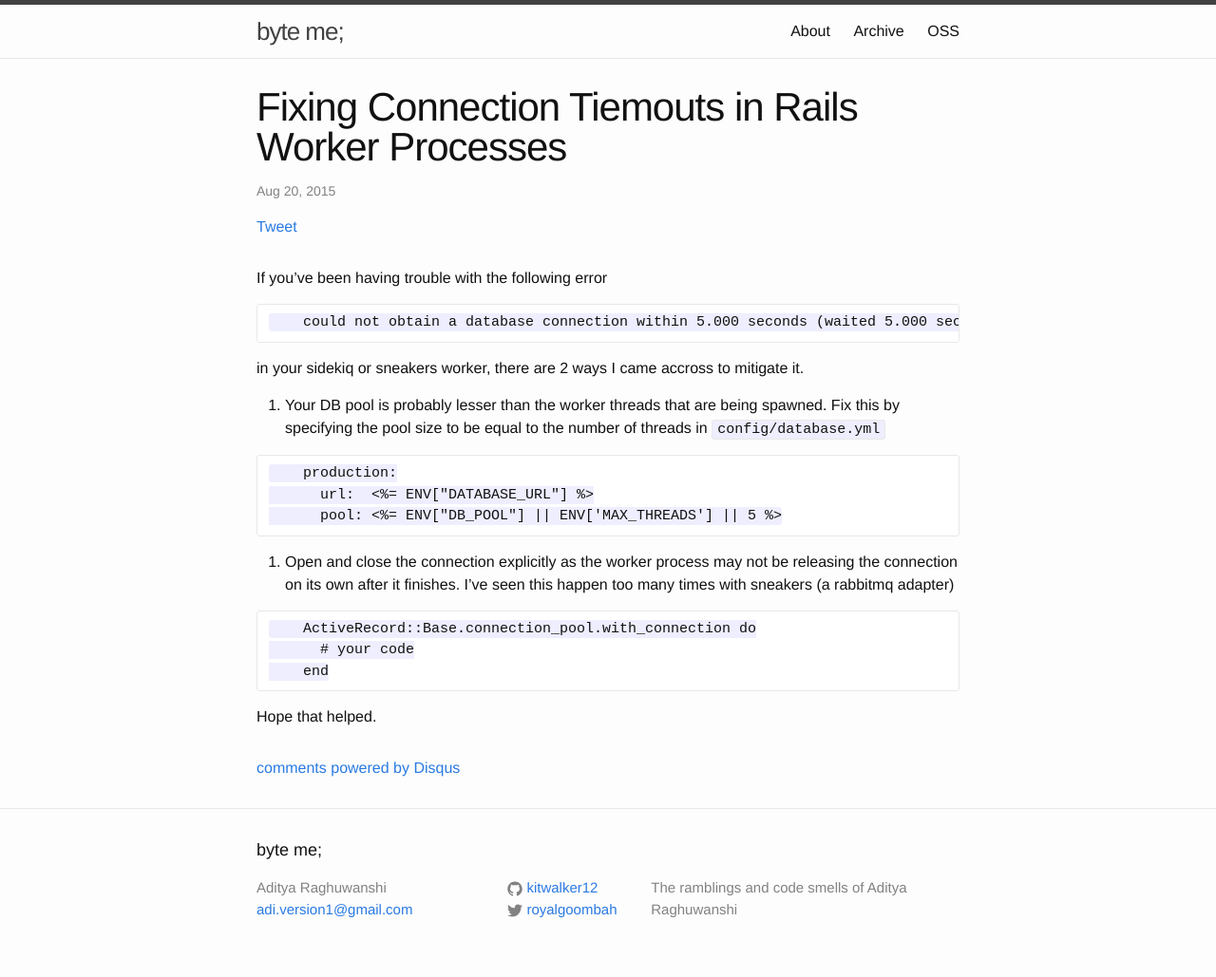
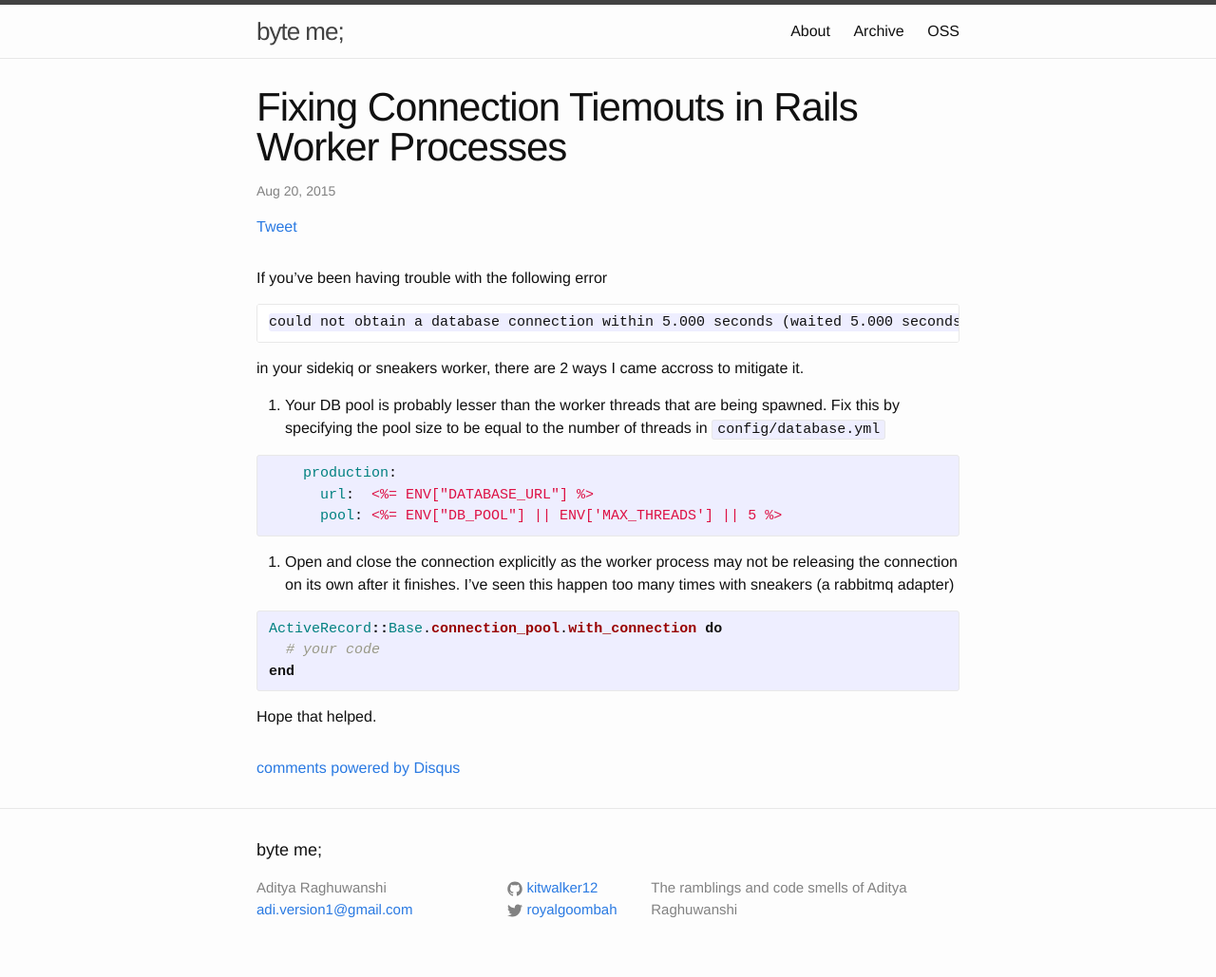
Before and after one commit to kitwalker12/kitwalker12.github.io, a Jekyll site: the page built from _posts/2015-08-20-rails-connection-timeout.md, in a window 1280 px wide. Shown: the whole page at 95% size. Built offline with Jekyll 4.4.1, drawn with Linux system fonts in a browser that asks for light colours; comment, search, counter and statistics services are not loaded.

Commit message:
update code highlight

````diff
--- a/_posts/2015-08-20-rails-connection-timeout.md
+++ b/_posts/2015-08-20-rails-connection-timeout.md
@@ -10,25 +10,25 @@ tags: rails sidekiq sneakers rabbitmq
 If you've been having trouble with the following error
 
 ```
-    could not obtain a database connection within 5.000 seconds (waited 5.000 seconds)
+could not obtain a database connection within 5.000 seconds (waited 5.000 seconds)
 ```
 
 in your sidekiq or sneakers worker, there are 2 ways I came accross to mitigate it.
 
 1. Your DB pool is probably lesser than the worker threads that are being spawned. Fix this by specifying the pool size to be equal to the number of threads in `config/database.yml`
 
-```
+{% highlight yaml %}
     production:
       url:  <%= ENV["DATABASE_URL"] %>
       pool: <%= ENV["DB_POOL"] || ENV['MAX_THREADS'] || 5 %>
-```
+{% endhighlight %}
 
 2. Open and close the connection explicitly as the worker process may not be releasing the connection on its own after it finishes. I've seen this happen too many times with sneakers (a rabbitmq adapter)
 
-```
-    ActiveRecord::Base.connection_pool.with_connection do
-      # your code
-    end
-```
+{% highlight ruby %}
+ActiveRecord::Base.connection_pool.with_connection do
+  # your code
+end
+{% endhighlight %}
 
 Hope that helped.
````
